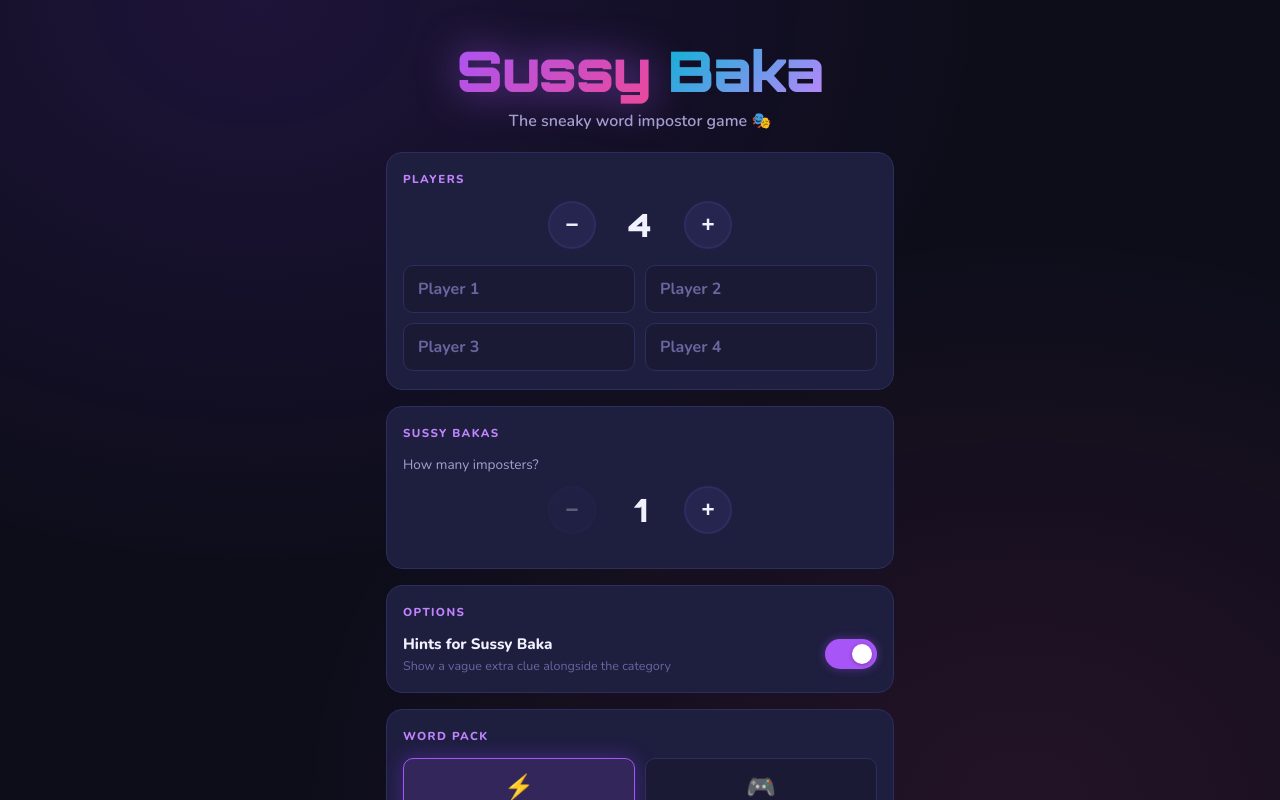
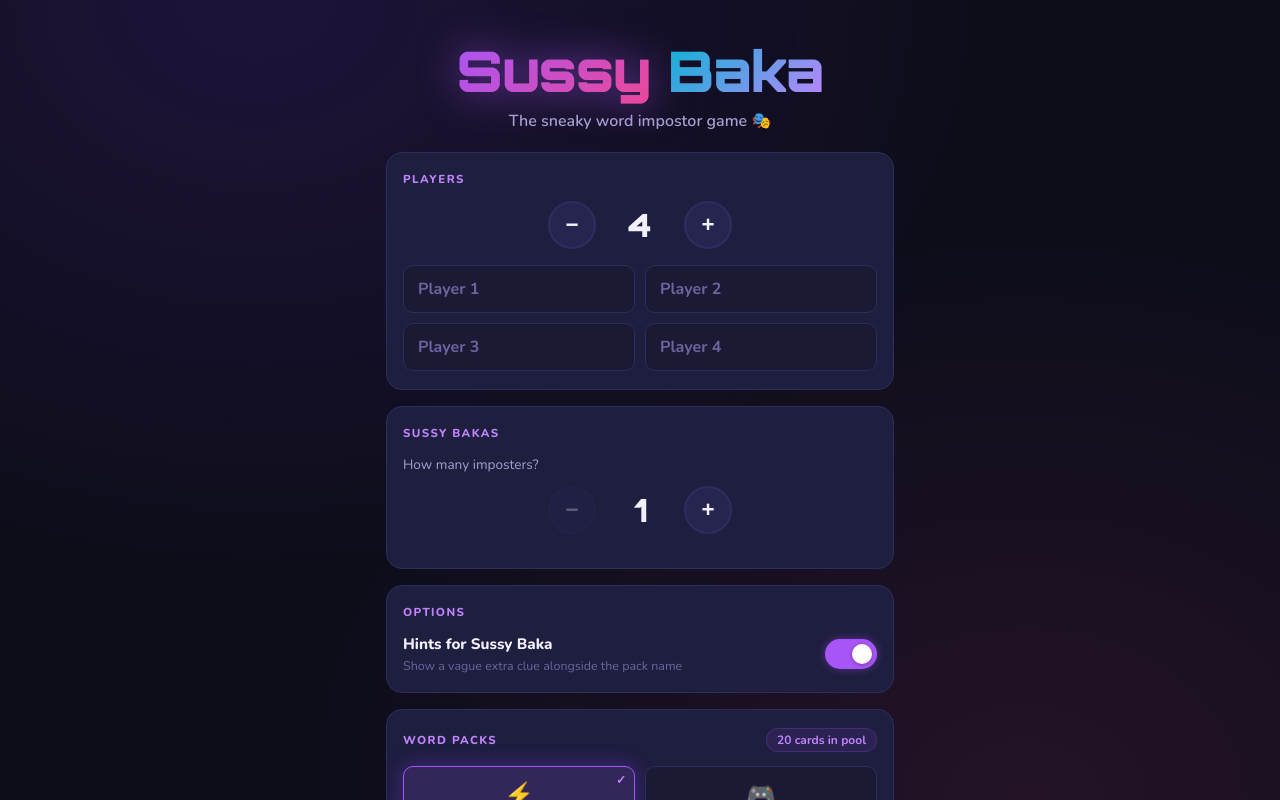
Before and after one commit to NLuke17/sussybaka, a React (Vite) app: page / in a window 1280 px wide. Shown: the top 800 px of the page. Built offline with nearby package versions, Linux system fonts and the light colour scheme.

Commit message:
Multi-pack selection, category shows pack name

```diff
--- a/src/components/DealingScreen.jsx
+++ b/src/components/DealingScreen.jsx
@@ -126,7 +126,7 @@ function SussyCard({ card, hintsEnabled }) {
       <div className="sussy-clues">
         <div className="clue-box">
           <span className="clue-label">Category</span>
-          <span className="clue-value">{card.category}</span>
+          <span className="clue-value">{card.packName}</span>
         </div>
         {hintsEnabled && (
           <div className="clue-box">
--- a/src/components/SetupScreen.jsx
+++ b/src/components/SetupScreen.jsx
@@ -4,7 +4,7 @@ import { DEFAULT_PACKS } from '../data/packs'
 export default function SetupScreen({ onStart }) {
   const [playerCount, setPlayerCount] = useState(4)
   const [playerNames, setPlayerNames] = useState(['', '', '', ''])
-  const [selectedPackId, setSelectedPackId] = useState('anime')
+  const [selectedPackIds, setSelectedPackIds] = useState(new Set(['anime']))
   const [customPacks, setCustomPacks] = useState([])
   const [uploadError, setUploadError] = useState('')
   const [sussyCount, setSussyCount] = useState(1)
@@ -12,7 +12,18 @@ export default function SetupScreen({ onStart }) {
   const fileInputRef = useRef()
 
   const allPacks = [...DEFAULT_PACKS, ...customPacks]
-  const selectedPack = allPacks.find(p => p.id === selectedPackId)
+  const totalCards = allPacks
+    .filter(p => selectedPackIds.has(p.id))
+    .reduce((sum, p) => sum + p.cards.length, 0)
+
+  function togglePack(id) {
+    setSelectedPackIds(prev => {
+      if (prev.has(id) && prev.size === 1) return prev // keep at least one
+      const next = new Set(prev)
+      next.has(id) ? next.delete(id) : next.add(id)
+      return next
+    })
+  }
 
   function updatePlayerCount(n) {
     const count = Math.max(3, Math.min(12, n))
@@ -38,12 +49,12 @@ export default function SetupScreen({ onStart }) {
       try {
         const data = JSON.parse(evt.target.result)
         if (!data.name || !Array.isArray(data.cards)) {
-          setUploadError('Invalid pack format. Need { name, cards: [{ word, category, hint }] }')
+          setUploadError('Invalid pack format. Need { name, cards: [{ word, hint }] }')
           return
         }
-        const invalid = data.cards.find(c => !c.word || !c.category || !c.hint)
+        const invalid = data.cards.find(c => !c.word || !c.hint)
         if (invalid) {
-          setUploadError('Each card needs: word, category, hint')
+          setUploadError('Each card needs: word, hint')
           return
         }
         const id = 'custom_' + Date.now()
@@ -55,7 +66,7 @@ export default function SetupScreen({ onStart }) {
           cards: data.cards,
         }
         setCustomPacks(prev => [...prev, pack])
-        setSelectedPackId(id)
+        setSelectedPackIds(prev => new Set([...prev, id]))
       } catch {
         setUploadError('Could not parse file. Make sure it is valid JSON.')
       }
@@ -65,10 +76,14 @@ export default function SetupScreen({ onStart }) {
   }
 
   function handleStart() {
-    if (!selectedPack || selectedPack.cards.length === 0) return
+    if (selectedPackIds.size === 0 || totalCards === 0) return
     const names = playerNames.map((n, i) => n.trim() || `Player ${i + 1}`)
-    const cardIndex = Math.floor(Math.random() * selectedPack.cards.length)
-    const selectedCard = selectedPack.cards[cardIndex]
+
+    const pooledCards = allPacks
+      .filter(p => selectedPackIds.has(p.id))
+      .flatMap(p => p.cards.map(c => ({ ...c, packName: p.name })))
+
+    const selectedCard = pooledCards[Math.floor(Math.random() * pooledCards.length)]
 
     const indices = Array.from({ length: playerCount }, (_, i) => i)
     const shuffled = indices.sort(() => Math.random() - 0.5)
@@ -77,7 +92,7 @@ export default function SetupScreen({ onStart }) {
     onStart({ players: names, selectedCard, sussyBakaIndex: sussyBakaIndices, hintsEnabled })
   }
 
-  const canStart = selectedPack && playerCount >= 3
+  const canStart = selectedPackIds.size > 0 && playerCount >= 3
 
   return (
     <div className="screen setup-screen">
@@ -126,7 +141,7 @@ export default function SetupScreen({ onStart }) {
           <div className="option-row">
             <div className="option-info">
               <span className="option-label">Hints for Sussy Baka</span>
-              <span className="option-desc">Show a vague extra clue alongside the category</span>
+              <span className="option-desc">Show a vague extra clue alongside the pack name</span>
             </div>
             <button
               className={`toggle-btn ${hintsEnabled ? 'toggle-on' : 'toggle-off'}`}
@@ -139,19 +154,26 @@ export default function SetupScreen({ onStart }) {
         </section>
 
         <section className="setup-section">
-          <h2 className="section-title">Word Pack</h2>
+          <div className="pack-section-header">
+            <h2 className="section-title">Word Packs</h2>
+            <span className="pack-total">{totalCards} cards in pool</span>
+          </div>
           <div className="pack-grid">
-            {allPacks.map(pack => (
+            {allPacks.map(pack => {
+              const selected = selectedPackIds.has(pack.id)
+              return (
                 <button
                   key={pack.id}
-                className={`pack-card ${selectedPackId === pack.id ? 'pack-selected' : ''}`}
-                onClick={() => setSelectedPackId(pack.id)}
+                  className={`pack-card ${selected ? 'pack-selected' : ''}`}
+                  onClick={() => togglePack(pack.id)}
                 >
+                  {selected && <span className="pack-check">✓</span>}
                   <span className="pack-emoji">{pack.emoji}</span>
                   <span className="pack-name">{pack.name}</span>
                   <span className="pack-count">{pack.cards.length} cards</span>
                 </button>
-            ))}
+              )
+            })}
           </div>
 
           <div className="upload-area">
@@ -167,7 +189,7 @@ export default function SetupScreen({ onStart }) {
             />
             {uploadError && <p className="upload-error">{uploadError}</p>}
             <p className="upload-hint">
-              JSON format: {'{ "name": "My Pack", "emoji": "🔥", "cards": [{ "word": "...", "category": "...", "hint": "..." }] }'}
+              {'{ "name": "My Pack", "emoji": "🔥", "cards": [{ "word": "...", "hint": "..." }] }'}
             </p>
           </div>
         </section>
--- a/src/index.css
+++ b/src/index.css
@@ -229,6 +229,35 @@ button {
   border-color: var(--accent2) !important;
   background: rgba(168,85,247,0.15) !important;
   box-shadow: var(--glow-purple);
+}
+
+.pack-section-header {
+  display: flex;
+  align-items: center;
+  justify-content: space-between;
+  margin-bottom: 14px;
+}
+.pack-section-header .section-title { margin-bottom: 0; }
+
+.pack-total {
+  font-size: 0.75rem;
+  font-weight: 700;
+  color: var(--accent3);
+  background: rgba(168,85,247,0.1);
+  border: 1px solid rgba(168,85,247,0.2);
+  border-radius: 999px;
+  padding: 3px 10px;
+}
+
+.pack-card { position: relative; }
+
+.pack-check {
+  position: absolute;
+  top: 6px;
+  right: 8px;
+  font-size: 0.75rem;
+  font-weight: 900;
+  color: var(--accent3);
 }
 
 .pack-emoji { font-size: 1.5rem; }
```
Lines whose indentation alone changed are shown as unchanged.
